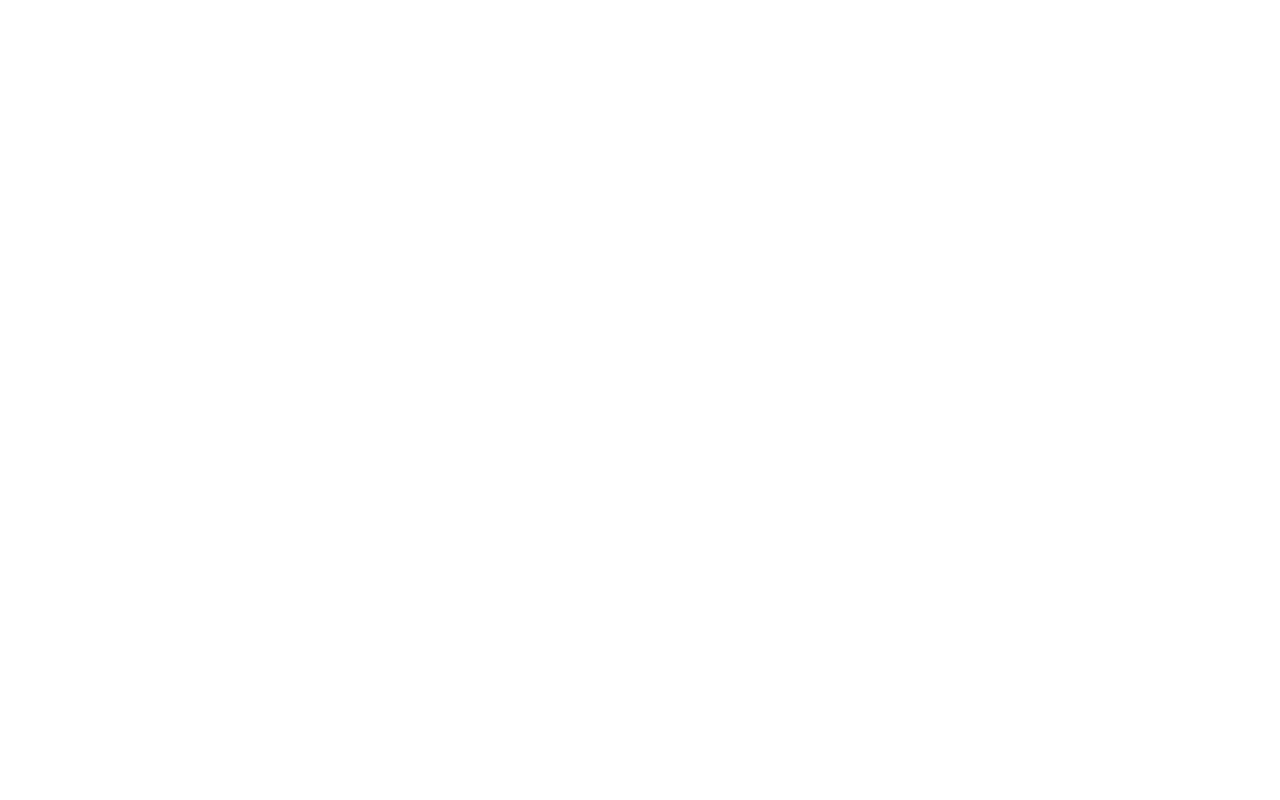
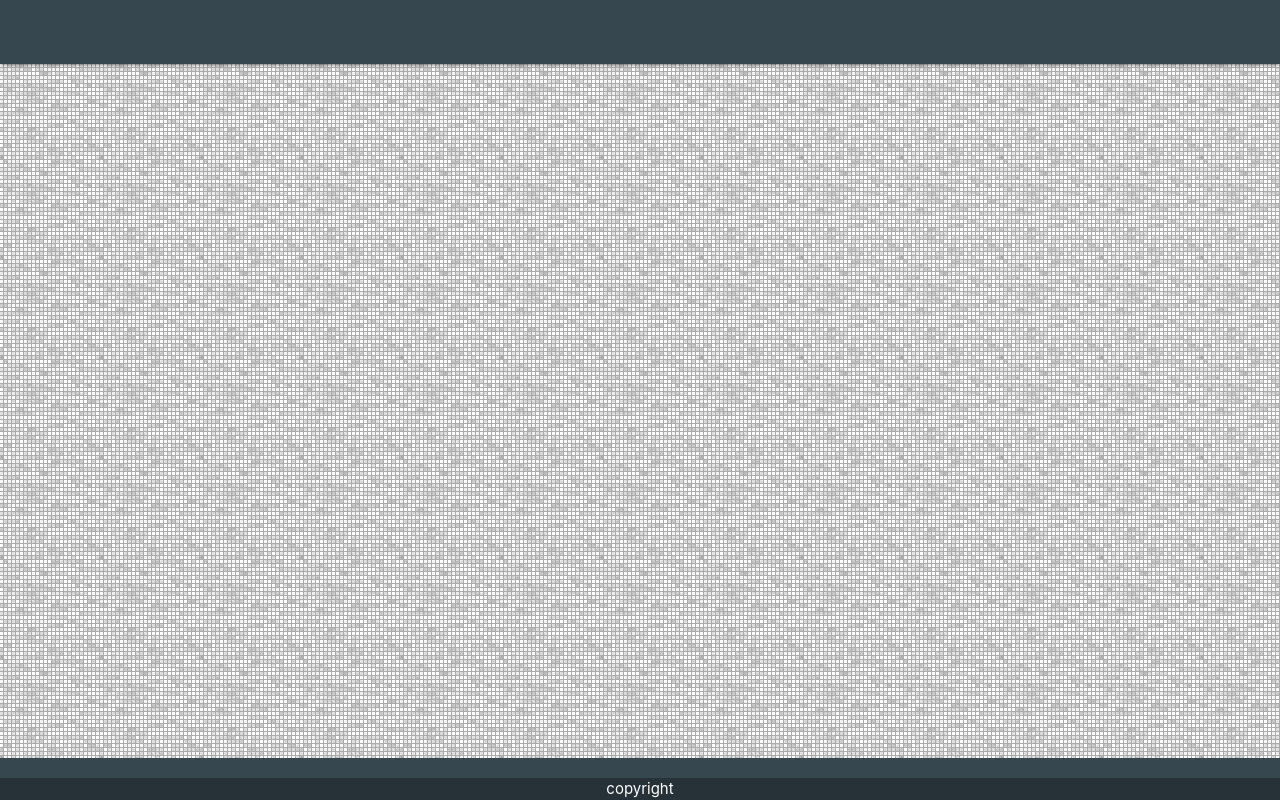
Before and after one commit to joshua-daniel-lee/mytradecraft.info, a plain HTML site: page index.html in a window 1280 px wide. Drawn offline with nearby package versions, Linux system fonts and the light colour scheme.

Commit message:
adding html sections

```diff
--- a/index.html
+++ b/index.html
@@ -14,17 +14,25 @@
 </head>
 
 <body>
+  <header>
+    <nav>
+      <div class="nav-wrapper blue-grey darken-3"></div>
+    </nav>
+  </header>
+  <main></main>
+  <footer class="page-footer blue-grey darken-3">
+    <div class="footer-copyrigt blue-grey darken-4">
+      <div class="container center">copyright</div>
+    </div>
+  </footer>
 
   <!-- Compiled and minified JavaScript -->
   <script src="https://code.jquery.com/jquery-3.3.1.min.js"></script>
   <script src="https://cdnjs.cloudflare.com/ajax/libs/materialize/1.0.0/js/materialize.min.js"></script>
-  <script src="https://www.gstatic.com/firebasejs/5.8.0/firebase.js"></script>
   <script src="./app.js"></script>
   <script>
     $(document).ready(function () {
-      $(".sidenav").sidenav();
-      $(".scrollspy").scrollSpy();
-      $(".sidenav").sidenav();
+
     });
   </script>
 </body>
--- a/styles.css
+++ b/styles.css
@@ -0,0 +1,10 @@
+body {
+  display: flex;
+  min-height: 100vh;
+  flex-direction: column;
+  background-image: url('./images/background.png');
+}
+
+main {
+  flex: 1 0 auto;
+}
```
Also changed, not shown: images/background.png (added).
